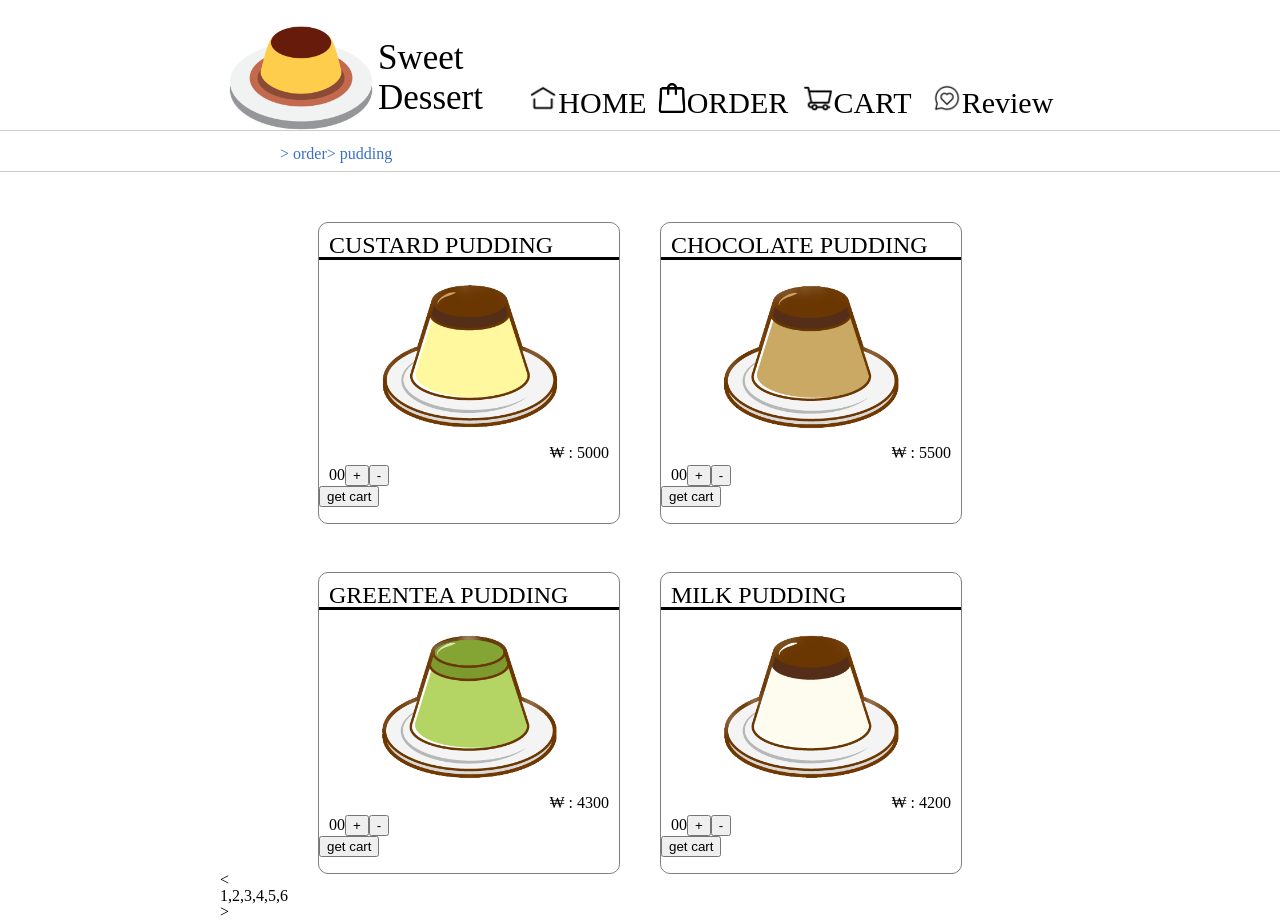
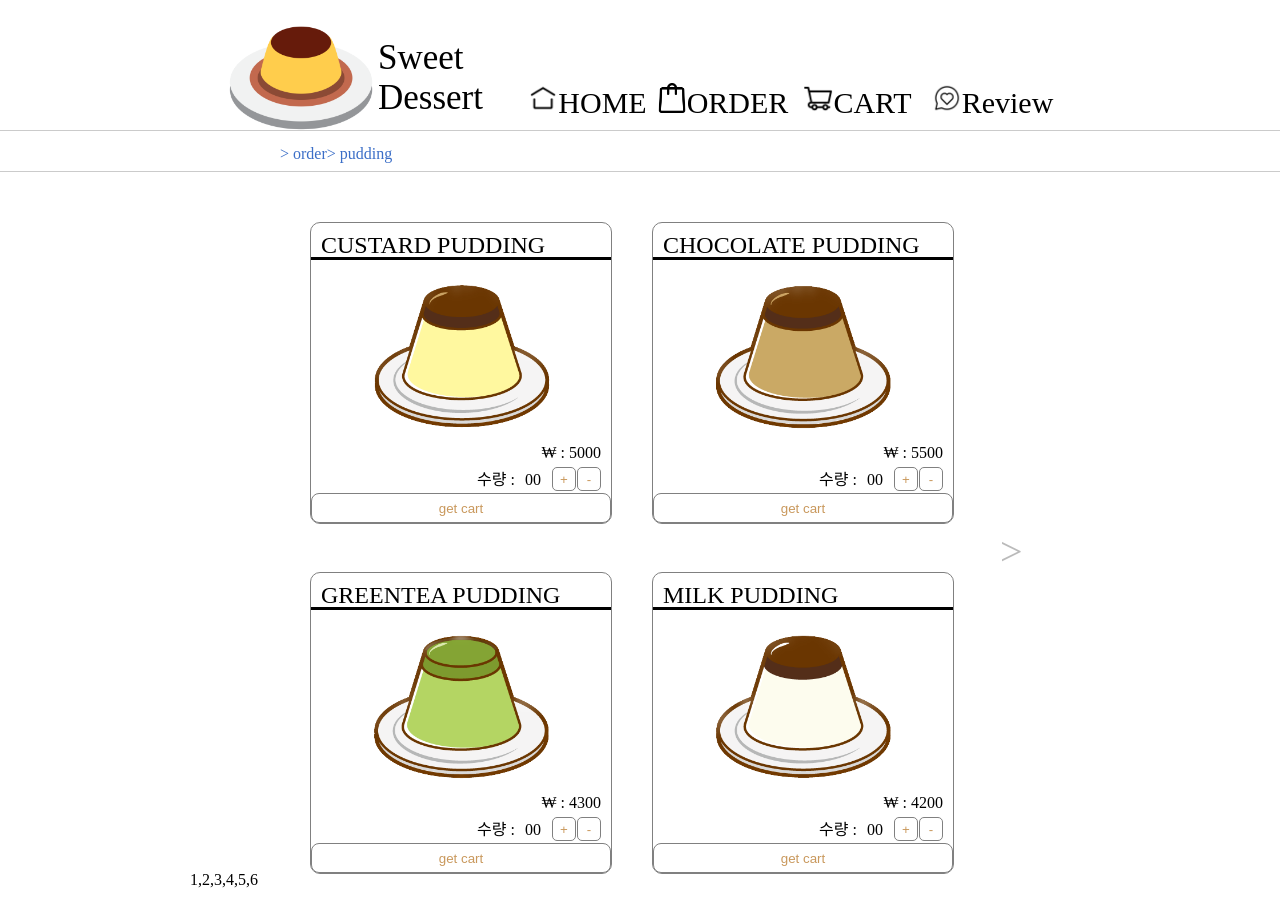
Before and after one commit to kkh0603/sweet-dessert, a React (Create React App) app: page /home in a window 1280 px wide. Both pictures are taken after a click on the item "ORDER". Built offline with nearby package versions, Linux system fonts and the light colour scheme.

Commit message:
pagenation bottom creat

```diff
--- a/src/components/main/order_component/Order.tsx
+++ b/src/components/main/order_component/Order.tsx
@@ -19,6 +19,10 @@ export const Order = () => {
       <div className={Styled.order_contents}>
 
         <div className={Styled.order_items_list}>
+          <div className={`${Styled.carousel} ${Styled.carousel_left}`}
+            style={ pageNo === 0 ? { display : 'none'} : {}}
+            onClick={()=>{ if (pageNo > 0) setPageNo(pageNo - 1)}}> {"<"}
+          </div>
           {
             cardList.itemValues.length !== 0 ?
             cardList.itemValues[pageNo].map((e ,i) => {
@@ -26,25 +30,23 @@ export const Order = () => {
               let itemMenu : string = e[selectItem].pName
               let itemNo : number = e[selectItem].id
               let itemPrice : number = e[selectItem].price
-
               return (
                 <div key={i} className={Styled.order_item}>
                   <Card id={itemNo} price={itemPrice} pName={itemMenu} itemType={selectItem}/>
                 </div>
               )
-            }) :
-            null
+            }) : null
           }
+          <div className={`${Styled.carousel} ${Styled.carousel_right}`}
+            style={ pageNo === cardList.itemValues.length-1 ? { display : 'none'} : {}}
+            onClick={()=>{ if (pageNo < cardList.itemValues.length-1) setPageNo(pageNo + 1)}}> {">"}
+          </div>
 
         </div>
         <div className={Styled.order_pagenation}>
-          <div className={`${Styled.carousel} ${Styled.carousel_left}`}
-            onClick={()=>{ if (pageNo > 0) setPageNo(pageNo - 1)}}> {"<"} </div>
           {
           }
           <div className={`${Styled.carousel} ${Styled.carousel_no}`}> 1,2,3,4,5,6 </div>
-          <div className={`${Styled.carousel} ${Styled.carousel_right}`}
-            onClick={()=>{ if (pageNo < cardList.itemValues.length-1) setPageNo(pageNo + 1)}}> {">"} </div>
         </div>
       </div>
     </React.Fragment>
--- a/src/components/main/order_component/card/Card.tsx
+++ b/src/components/main/order_component/card/Card.tsx
@@ -6,6 +6,8 @@ import { standardItem } from '../../../../redux/store_component/order';
 interface CardItem extends standardItem {
   itemType: string;
 }
+
+
 
 export const Card = ({id, pName, price, itemType}: CardItem)=> {
 
@@ -21,10 +23,12 @@ export const Card = ({id, pName, price, itemType}: CardItem)=> {
         <div className={Styled.card_cost}>
           <span>₩ : {price}</span>
         </div>
-        <div className={Styled.card_btn_container}>
-          <span className={Styled.card_item_count}>{'00'}</span>
-          <button>+</button>
-          <button>-</button>
+        <div className={Styled.card_quantity}>
+          <span className={Styled.card_item_count}>수량 :
+            <span>{'00'}</span>
+          </span>
+          <button className={Styled.card_item_cntBtn}>+</button>
+          <button className={Styled.card_item_cntBtn}>-</button>
         </div>
         <div>
           <button className={Styled.card_get_cart}>get cart</button>
--- a/src/components/main/order_component/card/card.module.css
+++ b/src/components/main/order_component/card/card.module.css
@@ -26,6 +26,55 @@
   justify-content : right;
   align-items : center;
 }
-.card_btn_container{
+.card_quantity{
+  display: flex;
+  justify-content: right;
+  align-items : center;
+  display : flex;
+  padding-right: 10px;
+}
+
+.card_item_count{
+  height: 26px;
+  display : flex;
+  justify-content : center;
+  align-items : center;
+  padding-top: 2px;
+  padding-right: 10px;
+}
+
+.card_item_count>span{
   padding-left: 10px;
 }
+
+.card_item_cntBtn{
+  width: 24px;
+  border-radius: 5px;
+  margin-left: 1px;
+  transition: 0.3s;
+  height: 24px;
+  color: rgb(201, 152, 92);
+  background-color: white;
+  border: 1px solid gray;
+}
+
+.card_item_cntBtn:hover{
+  color: white;
+  background-color:rgb(201, 152, 92);
+}
+
+.card_get_cart{
+  width: 300px;
+  height: 30px;
+  border: none;
+  border-radius: 8px;
+  transition: 0.3s;
+  color: rgb(201, 152, 92);
+  background-color: white;
+  border: 1px solid gray;
+}
+
+.card_get_cart:hover{
+  color: white;
+  background-color:rgb(201, 152, 92);
+}
--- a/src/components/main/order_component/order.module.css
+++ b/src/components/main/order_component/order.module.css
@@ -12,7 +12,7 @@
   position: relative;
   display: flex;
   flex-flow: row wrap;
-  justify-content: center;
+  justify-content: left;
 
   width: 700px;
   height: 700px;
@@ -30,15 +30,29 @@
   /* box-shadow: 3px 3px 3px 3px gray; */
 }
 
-
-.order_pagenation{
-  display: block;
-  position: relative;
-  width: 300px;
+.carousel_left{
+  position: absolute;
+  width: 90px;
+  top: 330px;
+  left: -40px;
+  color:  rgba(112, 112, 112, 0.481);
+  font-size: 40px;
+  transition: 0.3s;
+}
+.carousel_right{
+  width: 90px;
+  position: absolute;
+  top: 330px;
+  left: 710px;
+  color: rgba(112, 112, 112, 0.481);
+  font-size: 40px;
+  transition: 0.3s;
+  transform-origin: center center;
+}
+.carousel_left:hover{
+  transform: translate(-10px, 0px);
 }
 
-.carousel{
-  position: relative;
-  margin-left: 30px;
-  margin-right: 30px;
+.carousel_right:hover{
+  transform: translate(10px, 0px);
 }
```
Also changed, not shown: public/manifest.json.
